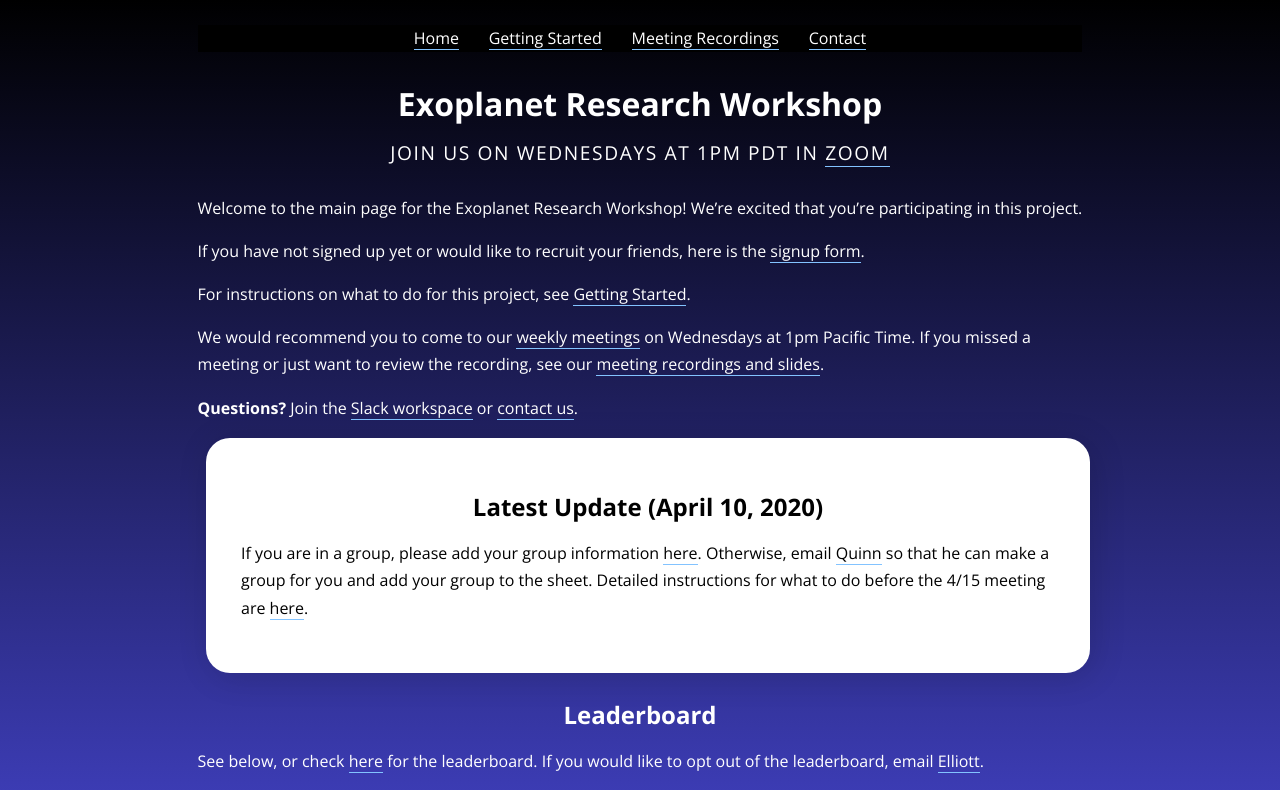
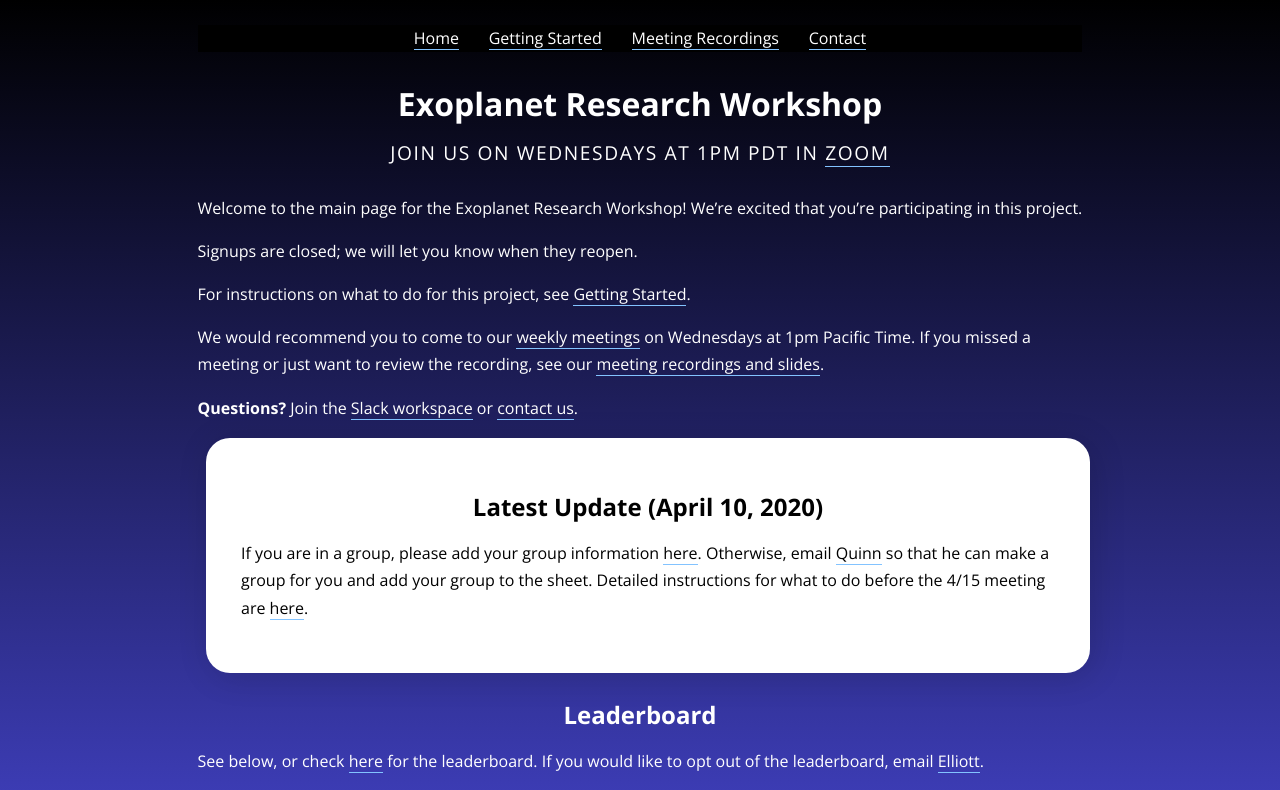
Before and after one commit to paigeyeung/exoplanetresearchworkshop, a Jekyll site: the page built from index.md, in a window 1280 px wide. Shown: the top 790 px of the page. Built offline with Jekyll 4.4.1, drawn with Linux system fonts in a browser that asks for light colours.

Commit message:
Close signups

```diff
--- a/index.md
+++ b/index.md
@@ -11,7 +11,7 @@ Join us on Wednesdays at 1pm PDT in [Zoom](https://stanford.zoom.us/j/2940180841
 
 Welcome to the main page for the Exoplanet Research Workshop! We're excited that you're participating in this project.
 
-If you have not signed up yet or would like to recruit your friends, here is the [signup form](https://docs.google.com/forms/d/e/1FAIpQLSdYdnDFFS7MinZQbgGAxN3ULTTshf0Q3tvWsC1YjVQKXwWkeQ/viewform?usp=send_form){:target="_blank"}.
+Signups are closed; we will let you know when they reopen.
 
 For instructions on what to do for this project, see [Getting Started](/getting-started/).
 
```
